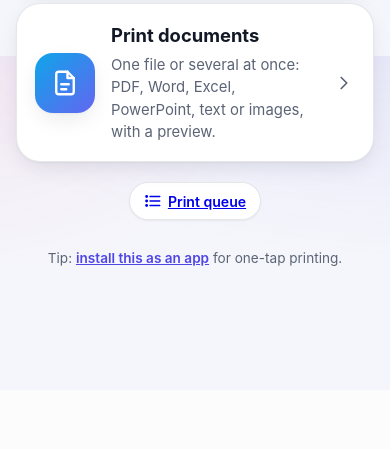
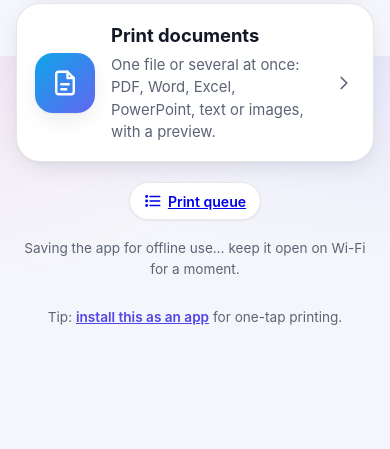
Before and after one commit to msaurabh50702/print-server, a Flask app: page / in a window 390 px wide. Shown: the part 788-1237 px from the top of the page. Before the commit the page ends 1054 px from the top, so only its background shows below. Run offline with Flask 3, Linux system fonts and the light colour scheme; parts of the project's set-up code (start-up, migrations or seed data) failed here and were passed over.

Commit message:
Save the app for offline use reliably on weak Wi-Fi, and show when it's ready
The offline copy was downloaded all or nothing, including the 1.5 MB PDF
previewer, so one slow file on weak Wi-Fi left the phone on the old
version and pages couldn't be opened offline. Pages, scripts and styles
are now saved first; the PDF previewer is fetched separately and on
first use. The home page shows "Saved on this phone: works offline" or
that it's still saving, and restarts an interrupted download.

```diff
--- a/printserver/static/css/style.css
+++ b/printserver/static/css/style.css
@@ -586,6 +586,9 @@ a.status:hover { border-color: var(--accent); }
 .offline-only { display: none; }
 .server-offline .offline-only { display: block; }
 
+.offline-ready { margin: 18px 0 0; text-align: center; font-size: .85rem; color: var(--muted); }
+.offline-ready.ok { color: var(--ok); }
+
 /* Shown while the print server can't be reached. */
 .offline-banner {
   display: flex; align-items: flex-start; gap: 12px; margin: 0 0 16px; padding: 12px 14px;
--- a/printserver/static/js/common.js
+++ b/printserver/static/js/common.js
@@ -337,10 +337,38 @@ document.addEventListener("visibilitychange", () => document.visibilityState ===
 // Pages restored from the back/forward cache carry old data.
 window.addEventListener("pageshow", (e) => e.persisted && refreshStatus());
 
-// Service worker: makes the app installable (browsers only allow this on HTTPS).
+// Service worker: makes the app installable and keeps it on the phone for
+// offline use (browsers only allow this on HTTPS).
 if ("serviceWorker" in navigator && window.isSecureContext) {
   navigator.serviceWorker.register("/sw.js").catch(() => { /* not critical */ });
 }
+
+// Home page: say whether the app is saved on this phone yet (OFFLINE_PAGES in app.py).
+const OFFLINE_PAGES = ["/", "/photos", "/free-size", "/passport", "/id-card", "/document", "/queue"];
+let offlineChecks = 0;
+async function showOfflineReady() {
+  const el = document.getElementById("offline-ready");
+  if (!el) return;
+  el.hidden = false;
+  if (!("serviceWorker" in navigator) || !window.isSecureContext || !window.caches) {
+    el.textContent = "Offline use works in the app installed from the https:// address.";
+    return;
+  }
+  let ready = false;
+  try {
+    const reg = await navigator.serviceWorker.getRegistration();
+    const saved = await Promise.all(OFFLINE_PAGES.map((url) => caches.match(url)));
+    ready = !!(navigator.serviceWorker.controller && reg && !reg.installing && saved.every(Boolean));
+    // A download interrupted by weak Wi-Fi is started again.
+    if (!ready && reg && !reg.installing && ++offlineChecks % 15 === 0) reg.update().catch(() => {});
+  } catch (_) { /* treat as not ready */ }
+  el.classList.toggle("ok", ready);
+  el.textContent = ready
+    ? "✓ Saved on this phone: works offline"
+    : "Saving the app for offline use… keep it open on Wi-Fi for a moment.";
+  if (!ready) setTimeout(showOfflineReady, 2000);
+}
+showOfflineReady();
 
 /* ---------- files shared from other apps (Share → Printer) ---------- */
 
--- a/printserver/templates/index.html
+++ b/printserver/templates/index.html
@@ -52,5 +52,6 @@
   <a class="chip" href="{{ url_for('queue_page') }}">{{ icon("queue") }}<span>Print queue</span></a>
 </div>
 
+<p id="offline-ready" class="offline-ready" role="status" hidden></p>
 <p class="footnote">Tip: <a href="{{ url_for('install_page') }}">install this as an app</a> for one-tap printing.</p>
 {% endblock %}
```
Also changed, not shown: printserver/static/sw.js (+18 -4 lines), README.md.
